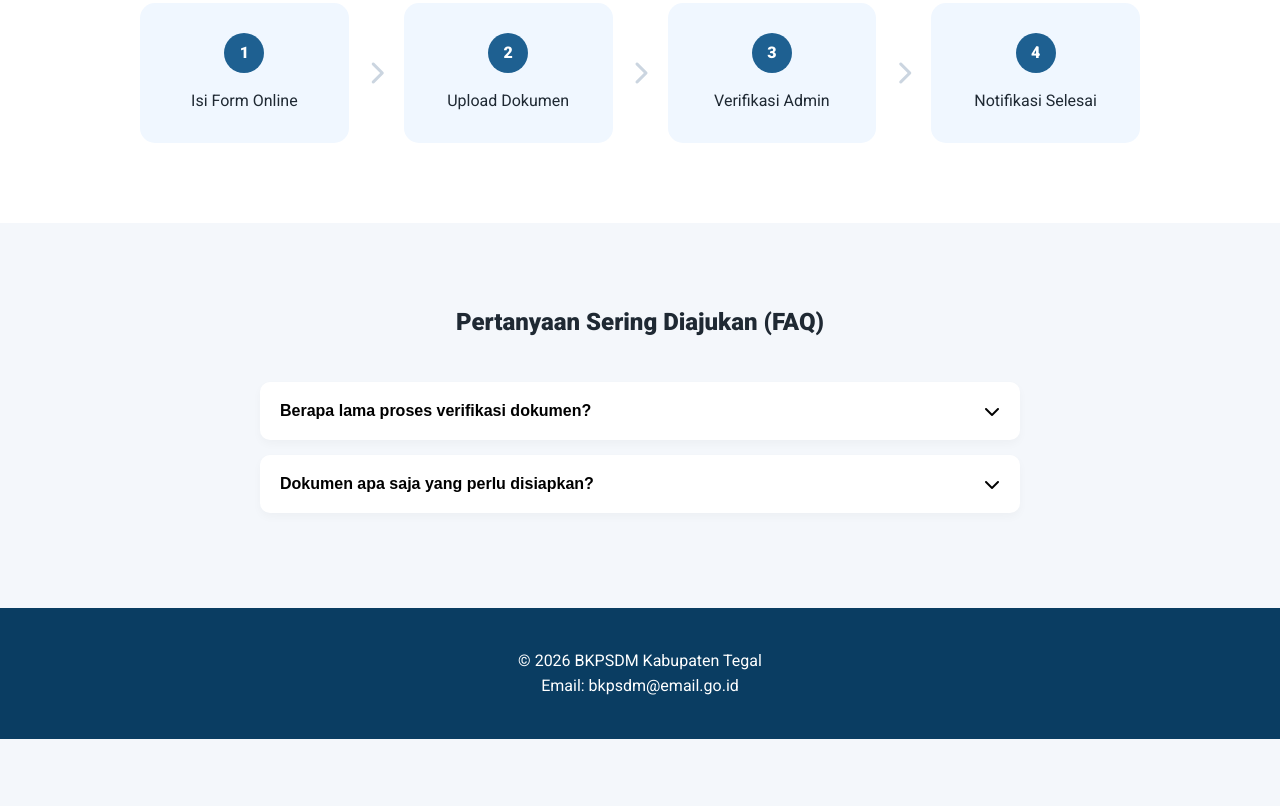
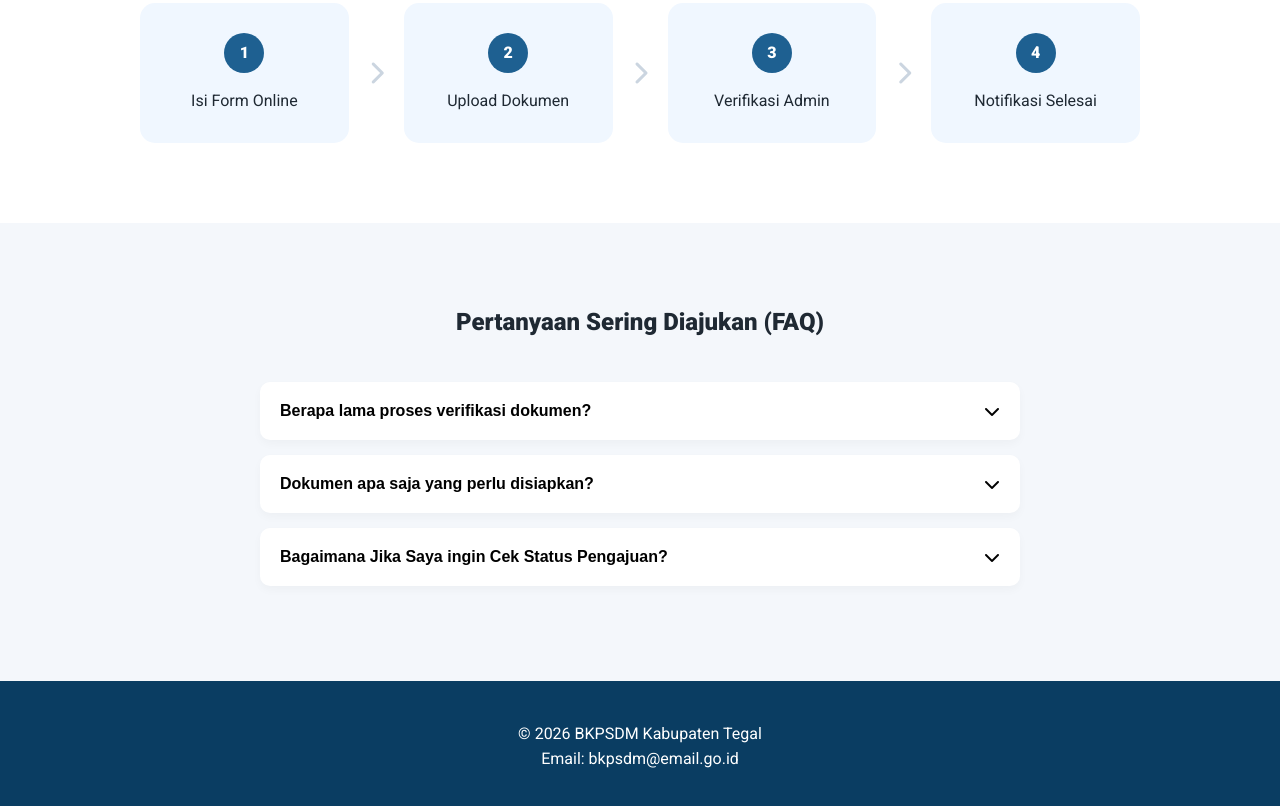
Before and after one commit to rezaalfarizi225-wa/https-github.com-rezaalfarizi225-wa-portal-layanan-bkpsdm, a plain HTML site: page index.html in a window 1280 px wide. Shown: the part 1027-1833 px from the top of the page. Before the commit the page ends 1766 px from the top, so only its background shows below. Drawn offline with Linux system fonts and the light colour scheme.

Commit message:
Add files via upload

```diff
--- a/index.html
+++ b/index.html
@@ -111,6 +111,12 @@
                 <p>Untuk magang/Pkl, Anda memerlukan Surat Pengantar Dari Kampus/Sekolah. Untuk penelitian, diperlukan Proposal Penelitian.</p>
             </div>
         </div>
+        <div class="faq-item">
+            <button class="faq-question">Bagaimana Jika Saya ingin Cek Status Pengajuan? <i class="fa-solid fa-chevron-down"></i></button>
+            <div class="faq-answer">
+                <p>Kamu bisa Cek Status Pengajuan Pada Fitur "Cek Status Pengajuan" di atas. Setelah Memasukkan Nama dan Nomor Induk Mahasiswa, Sekarang Kamu Bisa Melihat Status Pengajuan Apakah Masih menunggu, Diterima, atau Ditolak </p>
+            </div>
+        </div>
     </div>
 </section>
 
--- a/script.js
+++ b/script.js
@@ -75,7 +75,7 @@ const alurData = {
     },
     2: {
         title: "Langkah 2: Upload Dokumen",
-        desc: "Siapkan file PDF scan Surat Pengantar dari Kampus/Sekolah, Sertakan Proposal Kegiatan Jika Tujuannya adalah Penelitian. Unggah pada bagian akhir formulir pendaftaran."
+        desc: "Siapkan file PDF scan Surat Pengantar dari Kampus/Sekolah, Jika Tujuannya adalah Penelitian Sertakan Proposal Kegiatan. Unggah pada bagian akhir formulir pendaftaran."
     },
     3: {
         title: "Langkah 3: Verifikasi Admin",
--- a/stylecekstatus.css
+++ b/stylecekstatus.css
@@ -81,7 +81,7 @@ input:focus {
 }
 
 button {
-    width: 100%;
+    width: 85%;
     padding: 14px;
     background: var(--primary);
     color: white;
```
